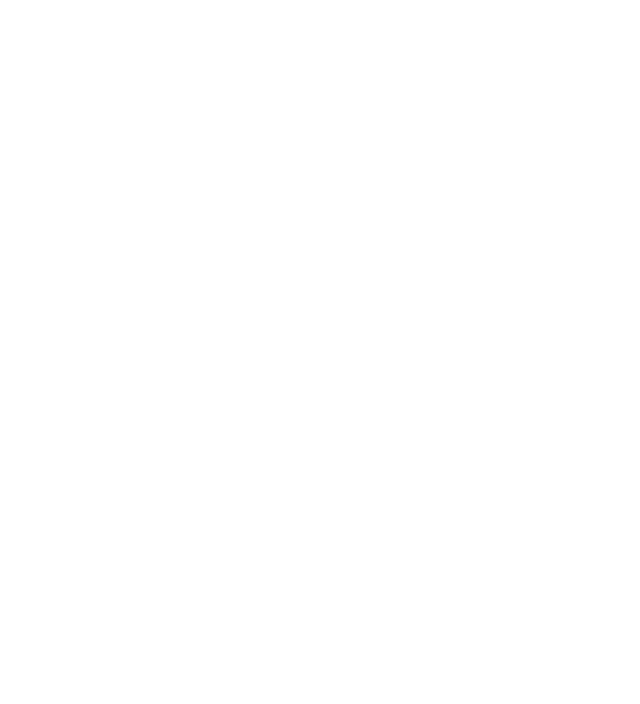
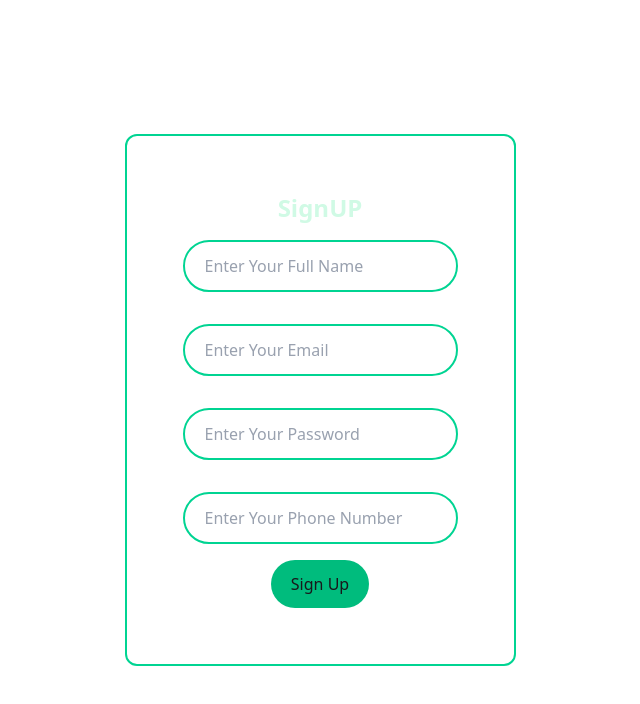
Before and after one commit to manthan3678/React_ECommerce, a React (Vite) app in the folder Ecommerce/: page /signup in a window 1280 px wide. Before the commit this address had no page. Shown: the top 704 px of the page, without its empty margins (320-960 px from the left). Built offline with nearby package versions, Linux system fonts and the light colour scheme.

Commit message:
New Auth Update Practice

```diff
--- a/Ecommerce/package.json
+++ b/Ecommerce/package.json
@@ -14,6 +14,7 @@
     "react": "^19.1.0",
     "react-dom": "^19.1.0",
     "react-router-dom": "^7.6.0",
+    "react-toastify": "^11.0.5",
     "tailwindcss": "^4.1.6"
   },
   "devDependencies": {
--- a/Ecommerce/src/App.jsx
+++ b/Ecommerce/src/App.jsx
@@ -5,6 +5,7 @@
 import { CartContext } from "./context/cartcontext/CartContext";
 import Header from "./components/header/Header";
 import Login from "./pages/auth/Login";
+import SignUp from "./pages/auth/SignUp";
 const App = () => {
   const { products } = useContext(CartContext);
   console.log(products);
@@ -14,7 +15,10 @@
       <BrowserRouter>
         <Routes>
           <Route path="/" element={<Home />} />
+
           <Route path="/login" element={<Login />} />
+          <Route path="/signup" element={<SignUp />} />
+
           <Route path="/cart" element={<Cart />} />
         </Routes>
       </BrowserRouter>
--- a/Ecommerce/src/pages/auth/Login.jsx
+++ b/Ecommerce/src/pages/auth/Login.jsx
@@ -1,13 +1,20 @@
 import React, { useState } from "react";
-
+import { useNavigate } from "react-router-dom";
+import { ToastContainer, toast } from "react-toastify";
 const Login = () => {
   const [email, setEmail] = useState("");
   const [password, setPassword] = useState("");
+  const navigate = useNavigate();
+  const userdata = JSON.parse(localStorage.getItem("UserData"));
 
   const submitHandle = (e) => {
     e.preventDefault();
-    console.log(email, password);
-    // handleLoogin(email, password);
+
+    if (email === userdata.email && password === userdata.password) {
+      console.log("Login SuccesFully");
+      toast.success("Login SuccessFully");
+      navigate("/");
+    }
     setEmail("");
     setPassword("");
   };
@@ -21,12 +28,14 @@
             submitHandle(e);
           }}
         >
+          <h5 className="font-semibold text-2xl text-emerald-100">Login</h5>
+
           {/* Inputs */}
           <input
             required
             type="email"
             value={email}
-            className="border-2 border-emerald-600  rounded-full py-3 px-5 outline-none placeholder:text-gray-400"
+            className="border-2 border-emerald-600 my-4 rounded-full py-3 px-5 outline-none placeholder:text-gray-400"
             placeholder="Enter Your Email"
             onChange={(e) => {
               setEmail(e.target.value);
--- /dev/null
+++ b/Ecommerce/src/pages/auth/SignUp.jsx
@@ -0,0 +1,90 @@
+import React, { useState } from "react";
+import { useNavigate } from "react-router-dom";
+import { ToastContainer, toast } from "react-toastify";
+const SignUp = () => {
+  const [name, setName] = useState("");
+  const [email, setEmail] = useState("");
+  const [password, setPassword] = useState("");
+  const [number, setNumber] = useState("");
+  const navigate = useNavigate();
+
+  const submitHandle = (e) => {
+    e.preventDefault();
+    console.log(name, email, password, number);
+    const data = {
+      name,
+      email,
+      password,
+      number,
+    };
+
+    console.log(data);
+    localStorage.setItem("UserData", JSON.stringify(data));
+    navigate("/login");
+    setEmail("");
+    setPassword("");
+    setName("");
+    setNumber("");
+  };
+  return (
+    <div className="flex h-screen w-screen items-center justify-center">
+      <div className="border-2 border-emerald-400 rounded-xl p-14">
+        <form
+          action=""
+          className="flex flex-col items-center justify-center"
+          onSubmit={(e) => {
+            submitHandle(e);
+          }}
+        >
+          <h5 className="font-semibold text-2xl text-emerald-100">SignUP</h5>
+          <input
+            required
+            type="text"
+            value={name}
+            className="border-2 border-emerald-400 my-4 rounded-full py-3 px-5 outline-none placeholder:text-gray-400"
+            placeholder="Enter Your Full Name"
+            onChange={(e) => {
+              setName(e.target.value);
+            }}
+          />
+          {/* Inputs */}
+          <input
+            required
+            type="email"
+            value={email}
+            className="border-2 border-emerald-400 my-4 rounded-full py-3 px-5 outline-none placeholder:text-gray-400"
+            placeholder="Enter Your Email"
+            onChange={(e) => {
+              setEmail(e.target.value);
+            }}
+          />
+          <input
+            type="password"
+            className="border-2 border-emerald-400 my-4 rounded-full py-3 px-5 outline-none placeholder:text-gray-400"
+            placeholder="Enter Your Password"
+            value={password}
+            onChange={(e) => {
+              setPassword(e.target.value);
+            }}
+          />
+          {/* Phone Number */}
+          <input
+            type="text"
+            className="border-2 border-emerald-400 my-4 rounded-full py-3 px-5 outline-none placeholder:text-gray-400"
+            placeholder="Enter Your Phone Number"
+            value={number}
+            onChange={(e) => {
+              setNumber(e.target.value);
+            }}
+          />
+
+          <button className=" bg-emerald-500 rounded-full py-3 px-5 outline-none placeholder:text-black font-medium">
+            Sign Up
+          </button>
+        </form>
+      </div>
+    </div>
+  );
+};
+
+export default SignUp;
```
Also changed, not shown: 1 other file (tests, documents, lock files or other folders).
